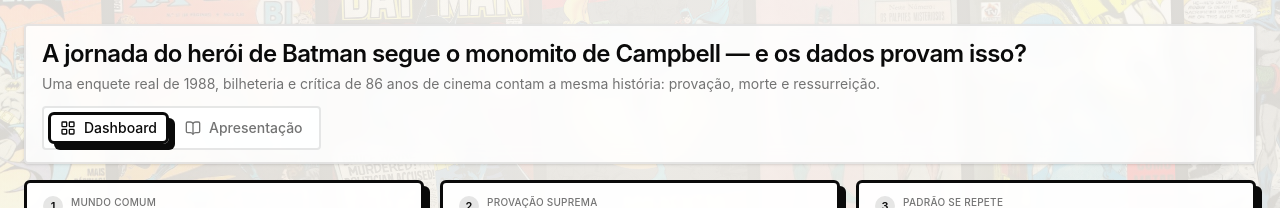
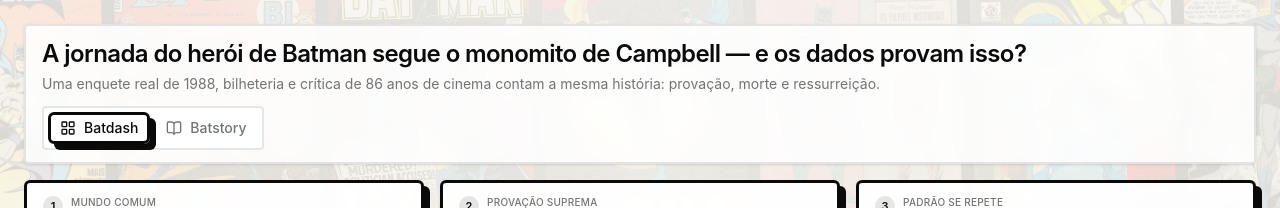
Before and after one commit to primodeckers/batman-heros-journey, a React (Vite) app: page / in a window 1280 px wide. Shown: the top 208 px of the page. Built offline with nearby package versions, Linux system fonts and the light colour scheme.

Commit message:
Renomeia as abas pra Batdash e Batstory
Os nomes viram trocadilho com o personagem, então cada aba ganha tooltip
dizendo o que faz — o nome sozinho não explica mais.

```diff
--- a/src/components/layout/ViewTabs.tsx
+++ b/src/components/layout/ViewTabs.tsx
@@ -1,19 +1,36 @@
-import { motion } from 'framer-motion'
-import { BookOpen, LayoutGrid } from 'lucide-react'
+import { motion } from "framer-motion";
+import { BookOpen, LayoutGrid } from "lucide-react";
 
-export type ViewMode = 'dashboard' | 'presentation'
+export type ViewMode = "dashboard" | "presentation";
 
-const TABS: { id: ViewMode; label: string; icon: typeof LayoutGrid }[] = [
-  { id: 'dashboard', label: 'Dashboard', icon: LayoutGrid },
-  { id: 'presentation', label: 'Apresentação', icon: BookOpen },
-]
+/** O `hint` vira tooltip: o nome é trocadilho, então a função de cada aba
+ * precisa estar escrita em algum lugar pra quem chega sem contexto. */
+const TABS: {
+  id: ViewMode;
+  label: string;
+  hint: string;
+  icon: typeof LayoutGrid;
+}[] = [
+  {
+    id: "dashboard",
+    label: "Batdash",
+    hint: "Painel: os 6 gráficos numa tela só",
+    icon: LayoutGrid,
+  },
+  {
+    id: "presentation",
+    label: "Batstory",
+    hint: "História: um capítulo por vez, na ordem da jornada",
+    icon: BookOpen,
+  },
+];
 
 export function ViewTabs({
   value,
   onChange,
 }: {
-  value: ViewMode
-  onChange: (mode: ViewMode) => void
+  value: ViewMode;
+  onChange: (mode: ViewMode) => void;
 }) {
   return (
     <div
@@ -22,30 +39,33 @@
       className="inline-flex shrink-0 gap-1 rounded-md border-2 border-foreground/10 bg-background/70 p-1"
     >
       {TABS.map((tab) => {
-        const active = tab.id === value
-        const Icon = tab.icon
+        const active = tab.id === value;
+        const Icon = tab.icon;
         return (
           <button
             key={tab.id}
             role="tab"
             aria-selected={active}
+            title={tab.hint}
             onClick={() => onChange(tab.id)}
             className={`relative flex items-center gap-2 rounded-sm px-3 py-1.5 text-sm font-medium transition-colors ${
-              active ? 'text-foreground' : 'text-muted-foreground hover:text-foreground'
+              active
+                ? "text-foreground"
+                : "text-muted-foreground hover:text-foreground"
             }`}
           >
             {active && (
               <motion.span
                 layoutId="view-tab-active"
                 className="comic-panel absolute inset-0 rounded-sm bg-background"
-                transition={{ type: 'spring', stiffness: 400, damping: 32 }}
+                transition={{ type: "spring", stiffness: 400, damping: 32 }}
               />
             )}
             <Icon className="relative size-4" />
             <span className="relative">{tab.label}</span>
           </button>
-        )
+        );
       })}
     </div>
-  )
+  );
 }
```
Also changed, not shown: ENTREGA.txt.
